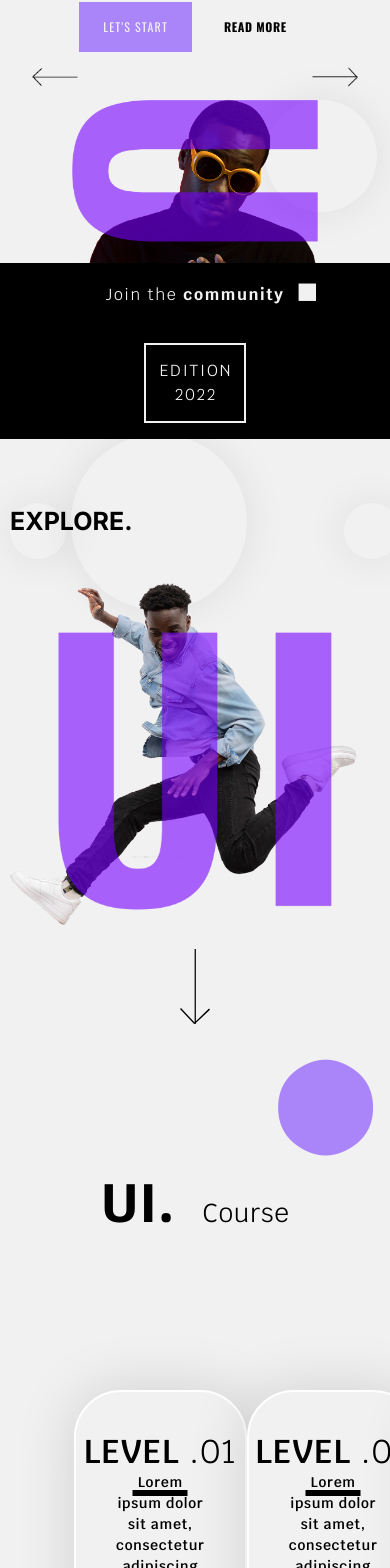
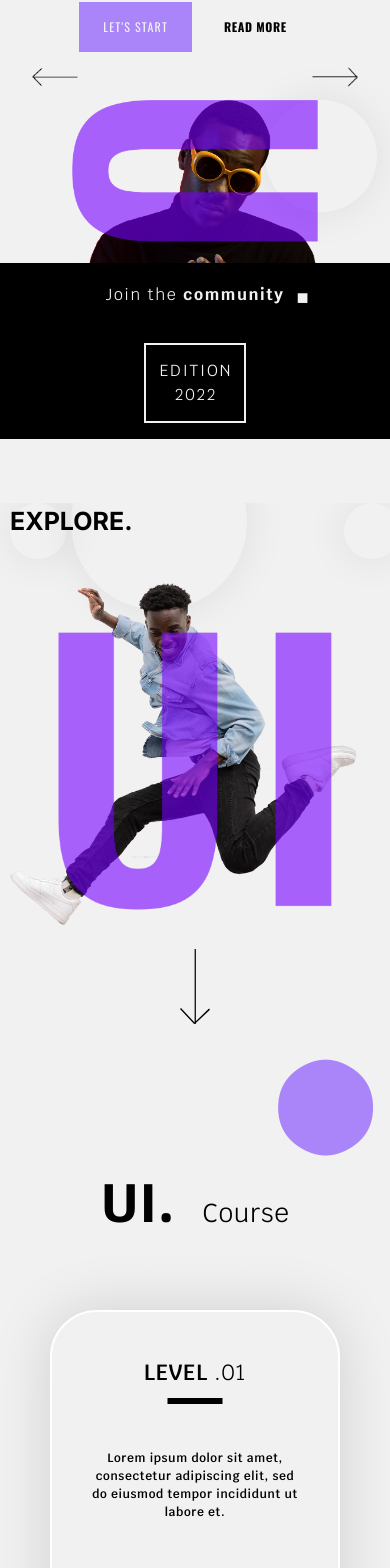
Before and after one commit to lukaszkryskiewicz/NextJS_SSG, a Next.js app: page / in a window 390 px wide. Shown: the part 409-1977 px from the top of the page. Built offline with nearby package versions, Linux system fonts and the light colour scheme.

Commit message:
style changes on mobile view

```diff
--- a/components/Course/Cards.js
+++ b/components/Course/Cards.js
@@ -1,22 +1,29 @@
+'use client'
 import Card from "../common/Card";
+import { useState } from "react";
 
 const Cards = () => {
+  const [activeCard, setActiveCard] = useState(0)
+
+  const handleClick = (index) => {
+    setActiveCard(index)
+  }
 
   const cardsContent = [
     {
-      id: '1',
+      id: 0,
       title: 'level',
       subtitle: '.01',
       text: 'Lorem ipsum dolor sit amet, consectetur adipiscing elit, sed do eiusmod tempor incididunt ut labore et.',
     },
     {
-      id: '2',
+      id: 1,
       title: 'level',
       subtitle: '.02',
       text: 'Lorem ipsum dolor sit amet, consectetur adipiscing elit, sed do eiusmod tempor incididunt ut labore et.',
     },
     {
-      id: '3',
+      id: 2,
       title: 'level',
       subtitle: '.03',
       text: 'Lorem ipsum dolor sit amet, consectetur adipiscing elit, sed do eiusmod tempor incididunt ut labore et.',
@@ -24,16 +31,16 @@ const Cards = () => {
   ]
 
   return (
-    <div className='mt-40'>
-      <div className='flex justify-between px-16'>
+    <div className='md:mt-40 mt-20'>
+      <div className='flex md:justify-between justify-center gap-5 lg:px-16'>
         {cardsContent.map(content => (
-          <Card key={content.id} {...content} />
+          <Card key={content.id} {...content} activeCard={activeCard} setActiveCard={setActiveCard} />
         ))}
       </div>
       <div className='text-center mt-16'>
         {cardsContent.map((i, index) => (
-          <p key={index} className='text-xs p-4 inline text-[#cbcaca] active:text-mainPurple'>
-            {'\u2b24'}
+          <p key={index} className={`text-xs p-4 inline text-[#cbcaca]' ${activeCard === (index) ? 'text-mainPurple' : ''}`}>
+            <span onClick={() => handleClick(index)}>{'\u2b24'}</span>
           </p>
         ))}
       </div>
--- a/components/Explore/Explore.js
+++ b/components/Explore/Explore.js
@@ -5,7 +5,7 @@ import arrowDown from '../../public/arrow-down.png'
 
 const Explore = () => {
   return (
-    <div className='container mx-auto mt-32 lg:mt-16 relative lg:h-[720px]'>
+    <div className='container mx-auto mt-32 lg:mt-16 relative lg:h-[720px] overflow-hidden'>
       <div className='absolute flex justify-between w-full'>
         <div className=' h-14 w-14 rounded-full shadow-[0_0_41px_1px_rgba(0,0,0,0.08)] -z-10'></div>
         <div className=' h-14 w-14 rounded-full shadow-[0_0_41px_1px_rgba(0,0,0,0.08)] -z-10'></div>
@@ -33,7 +33,7 @@ const Explore = () => {
       </div>
       <div className='absolute md:top-1/3 top-0 w-full h-1/2'>
         <div className='flex flex-col justify-between h-full'>
-          <div className='flex uppercase justify-between text-[37px]'>
+          <div className='flex uppercase md:justify-between justify-start text-[37px]'>
             <div className='relative text-[25px] md:text-[37px] font-bold'>
               Explore.
               <div className='absolute h-44 w-44 top-1/2 left-1/2 -translate-y-1/2 rounded-full shadow-[0_0_41px_1px_rgba(0,0,0,0.08)] -z-10'></div>
--- a/components/Header/Menu.js
+++ b/components/Header/Menu.js
@@ -31,7 +31,7 @@ const Menu = () => {
           />
         </button>
         {showMobile && (
-          <div className="absolute top-16 right-0 bg-white p-4 z-10">
+          <div className="absolute top-10 right-0 bg-white p-4 z-10">
             <ul className="space-y-4 text-center uppercase font-krub font-bold">
               {menuLinks.map((link) => (
                 <li key={link} className='' onClick={() => setShowMobile(!showMobile)}>
--- a/components/HowItWorks/HowItWorks.js
+++ b/components/HowItWorks/HowItWorks.js
@@ -26,7 +26,7 @@ const HowItWorks = () => {
             <div className='grid md:grid-cols-2 '>
               {[0, 1, 2, 3].map((i, index) => (
                 <div key={index} className='my-7'>
-                  <p className='md:text-[16px] text-[12px] font-bold uppercase relative md:ms-8'><span className='text-4xl md:-left-9 left-9 -top-3 leading-none absolute'>{'\u25A0'}</span>Lorem ipsum dolor.</p>
+                  <p className='md:text-[16px] text-[12px] font-bold uppercase relative md:ms-8'><span className='sm:text-4xl text-xl  md:-left-9 left-9 md:-top-3 -top-1 leading-none absolute'>{'\u25A0'}</span>Lorem ipsum dolor.</p>
                 </div>))}
             </div>
           </div>
--- a/components/Intro/Intro.js
+++ b/components/Intro/Intro.js
@@ -20,7 +20,7 @@ const Intro = () => {
             <div className=' text-justify font-bold'>
               <h3 className='mb-3 uppercase md:text-[18px] text-[14px] text-center md:text-left tracking-wide min-w-full'>Start guide for beginner designers</h3>
               <p className=' relative mt-3 md:text-[14px] text-[12px] leading-loose'>Lorem ipsum dolor sit amet, consectetur adipiscing elit, sed do eiusmod tempor incididunt ut labore et dolore magna aliqua Quis ipsum suspendisse
-                <span className='text-4xl ms-3 absolute -bottom-1'>{'\u25A0'}</span>
+                <span className='sm:text-4xl text-xl ms-3 absolute -bottom-1'>{'\u25A0'}</span>
               </p>
             </div>
             <div className='relative md:justify-start justify-center flex md:mt-9 mt-4 gap-2 md:text-[14px] text-[12px]'>
@@ -71,7 +71,7 @@ const Intro = () => {
         <div className=' bg-black md:h-56 sm:h-48 h-44 text-main md:text-3xl text-center md:text-left text-l font-light tracking-[.1em]'>
           <div className='container mx-auto h-full flex sm:flex-row flex-col justify-between'>
             <div className='my-auto relative'>
-              Join the <span className='font-black'>community <span className='text-4xl absolute -bottom-1 ms-3'>{'\u25A0'}</span></span>
+              Join the <span className='font-black'>community <span className='sm:text-4xl text-xl absolute -bottom-1 ms-3'>{'\u25A0'}</span></span>
             </div>
             <div className='w-fit mx-auto sm:mx-0 my-auto flex flex-col outline outline-2 outline-offset-2 text-center md:p-6 p-3'>
               <span className='text-base uppercase'>Editio<span className='tracking-normal'>n</span></span>
--- a/components/WhyUs/WhyUs.js
+++ b/components/WhyUs/WhyUs.js
@@ -27,7 +27,7 @@ const WhyUs = () => {
           </div>
           <div className='lg:w-9/12 w-11/12 text-justify font-bold md:mx-0 mx-auto'>
             <p className='relative mt-3 md:text-[14px] text-[12px] leading-loose'>Lorem ipsum dolor sit amet, consectetur adipiscing elit, sed do eiusmod tempor incididunt ut labore et dolore magna aliqua Quis ipsum suspendisse  sit amet, consectetur adipiscing elit, sed do eiusmod tempor incididunt ut labore et dolore magna aliqua Quis ipsum suspendisse
-              <span className='text-4xl ms-3 absolute -bottom-1'>{'\u25A0'}</span>
+              <span className='sm:text-4xl text-xl ms-3 absolute sm:-bottom-1 bottom-0'>{'\u25A0'}</span>
             </p>
             <div className='buttons mt-16 md:text-[14px] text-[12px] font-bold md:text-left text-center'>
               <Button buttonClass='bg-mainPurple px-6 py-4 !tracking-widest'>read more</Button>
--- a/components/common/Card.js
+++ b/components/common/Card.js
@@ -1,19 +1,20 @@
 import Button from "./Button";
 
-const Card = (content) => {
+const Card = ({ id, title, subtitle, text, activeCard, setActiveCard }) => {
+
   return (
-    <div className='active:border-mainPurple border-2 border-white border-solid rounded-[47px] shadow-[0_0_57px_2px_rgba(0,0,0,0.13)] bg-main w-[291px] h-[375px]'>
+    <div className={`${activeCard === id ? 'border-mainPurple border-solid border-2' : 'max-md:hidden'} border-white border-solid rounded-[47px] shadow-[0_0_57px_2px_rgba(0,0,0,0.13)] bg-main max-w-[290px] h-[375px]`} onClick={() => setActiveCard(id)}>
       <div className='font-krub flex flex-col justify-between pt-10 h-80'>
-        <div className='relative mx-auto uppercase leading-10 tracking-wide text-[33px] after:content-[""] after:absolute after:left-1/2 after:-translate-x-1/2 after:-bottom-6 after:w-[55px] after:border-solid after:border-[3px]'>
-          <h2 className='font-semibold'>{content.title}<span className='font-normal'> {content.subtitle}</span></h2>
+        <div className='relative mx-auto uppercase leading-10 tracking-wide lg:text-[33px] text-[22px] after:content-[""] after:absolute after:left-1/2 after:-translate-x-1/2 lg:after:-bottom-6 after:-bottom-3 after:w-[55px] after:border-solid after:border-[3px]'>
+          <h2 className='font-semibold'>{title}<span className='font-normal'> {subtitle}</span></h2>
         </div>
-        <div className='font-semibold text-[14px] text-center px-10 tracking-wider'>
+        <div className='font-semibold lg:text-[14px] text-[12px] text-center px-10 tracking-wider'>
           <p className=''>
-            {content.text}
+            {text}
           </p>
         </div>
         <div className='mx-auto'>
-          <Button buttonClass='bg-mainPurple text-main px-6 py-4 !tracking-widest'>Read More</Button>
+          <Button buttonClass='bg-mainPurple text-[12px] text-[14px] text-main px-6 py-4 !tracking-widest'>Read More</Button>
         </div>
       </div>
     </div>
```
